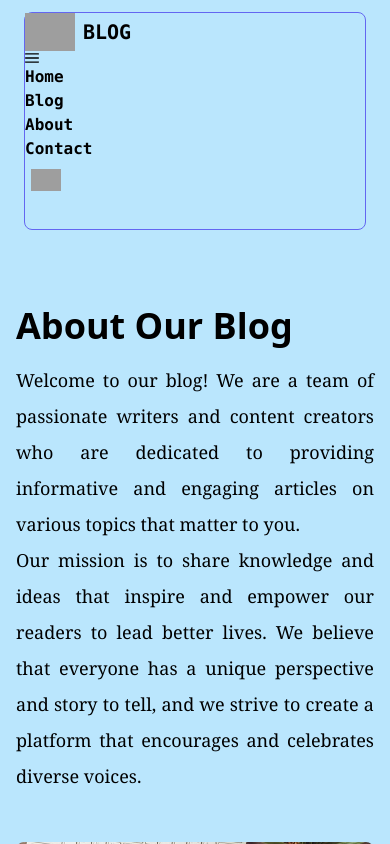
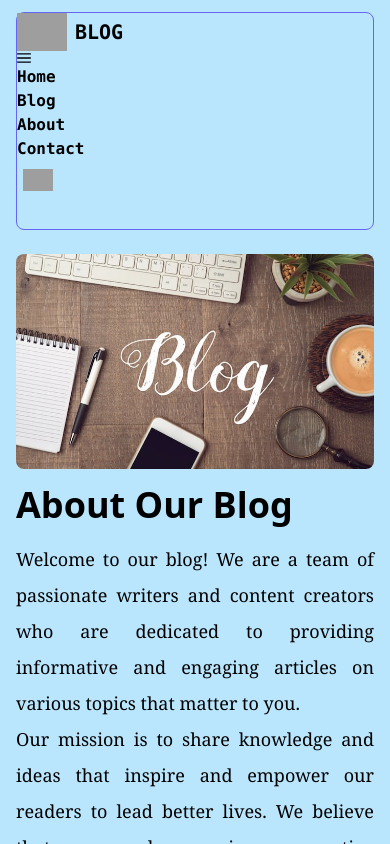
Before and after one commit to aliseyedi01/Next.js-Blog-App, a Next.js app: page /about in a window 390 px wide. Built offline with nearby package versions, Linux system fonts and the light colour scheme; grey boxes are pictures that could not be loaded.

Commit message:
style ( about ) : update for responsive page

```diff
--- a/components/Header/Header.jsx
+++ b/components/Header/Header.jsx
@@ -82,7 +82,7 @@ export default function NavBar() {
   );
 
   return (
-    <div className="w-full p-3 px-6 bg-sky-200   ">
+    <div className="w-full p-3 px-4 md:px-6 bg-sky-200   ">
       <Menubar
         model={items}
         start={startTemplate}
--- a/pages/about/index.jsx
+++ b/pages/about/index.jsx
@@ -1,36 +1,39 @@
 import PageMetaHead from "@/components/MetaHead/PageMetaHead";
 import Image from "next/image";
 import AboutImage from "@/public/image/About.jpg";
+import { ScrollPanel } from "primereact/scrollpanel";
 
 export default function About() {
   return (
-    <div className="bg-sky-200 h-screen">
+    <div className="bg-sky-200 h-screen pb-20">
+      <ScrollPanel className=" w-full h-full  ">
         <PageMetaHead title="About" />
-      <div className="max-w-screen-lg mx-auto px-4 sm:px-6 lg:px-8 py-16">
-        <div className="grid grid-cols-1 md:grid-cols-2 gap-8 items-center">
+        <div className="max-w-screen-lg mx-auto px-4  lg:px-8 py-3">
+          <div className="grid grid-cols-1 md:grid-cols-2 gap-4 md:grid-flow-row grid-flow-row-dense md:gap-8 items-center">
+            <div className="w-full">
+              <Image
+                src={AboutImage}
+                alt="About image"
+                width={800}
+                height={600}
+                className="rounded-lg "
+              />
+            </div>
             <div className="mb-4 md:mb-0">
               <h1 className="text-4xl font-bold mb-4">About Our Blog </h1>
               <p className=" leading-loose font-serif text-justify text-lg  ">
-              Welcome to our blog! We are a team of passionate writers and content creators who are
-              dedicated to providing informative and engaging articles on various topics that matter
-              to you.
+                Welcome to our blog! We are a team of passionate writers and content creators who
+                are dedicated to providing informative and engaging articles on various topics that
+                matter to you.
                 <br /> Our mission is to share knowledge and ideas that inspire and empower our
                 readers to lead better lives. We believe that everyone has a unique perspective and
                 story to tell, and we strive to create a platform that encourages and celebrates
                 diverse voices.
               </p>
             </div>
-          <div className="w-full">
-            <Image
-              src={AboutImage}
-              alt="About image"
-              width={800}
-              height={600}
-              className="rounded-lg"
-            />
           </div>
         </div>
-      </div>
+      </ScrollPanel>
     </div>
   );
 }
```
Lines whose indentation alone changed are shown as unchanged.
